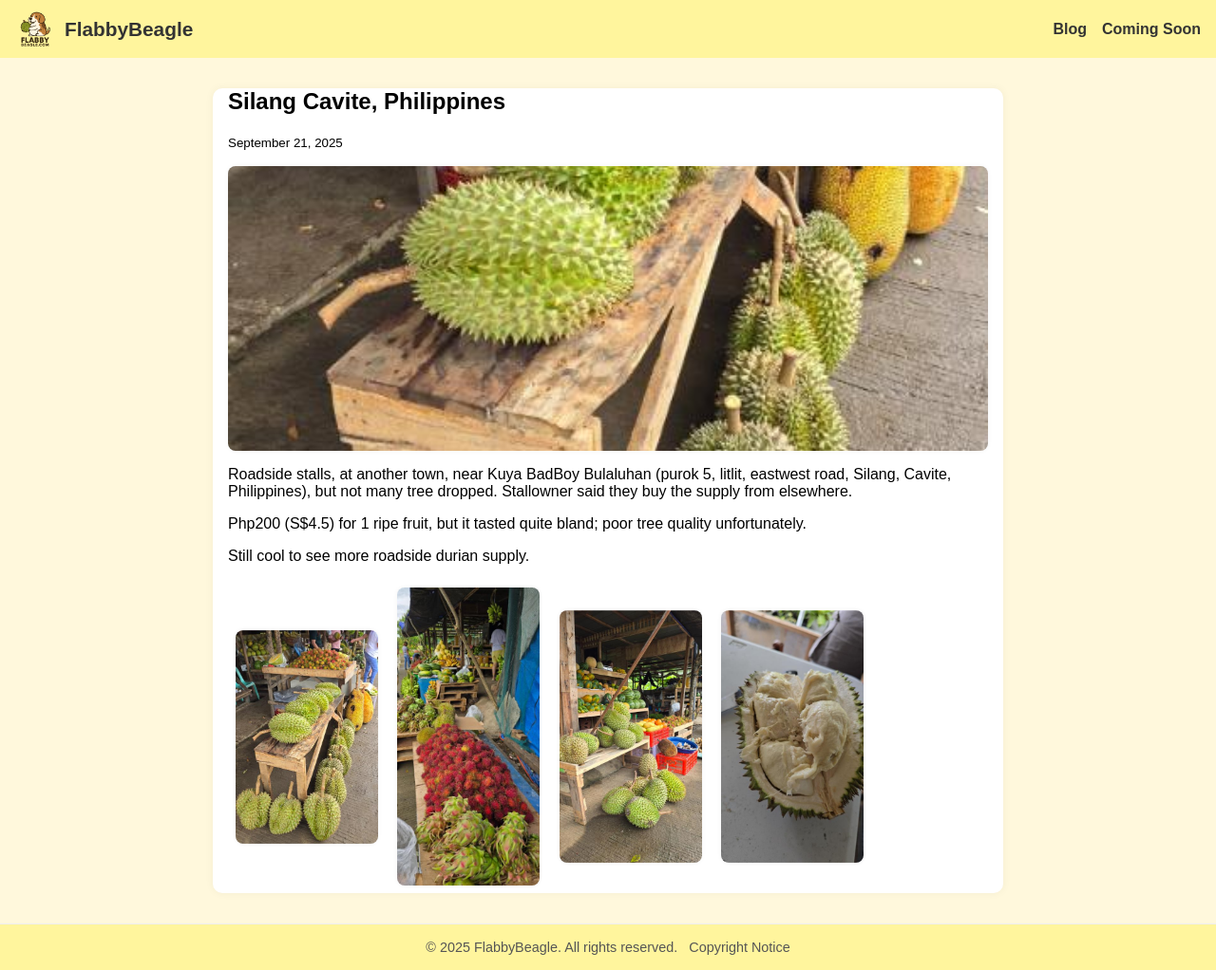
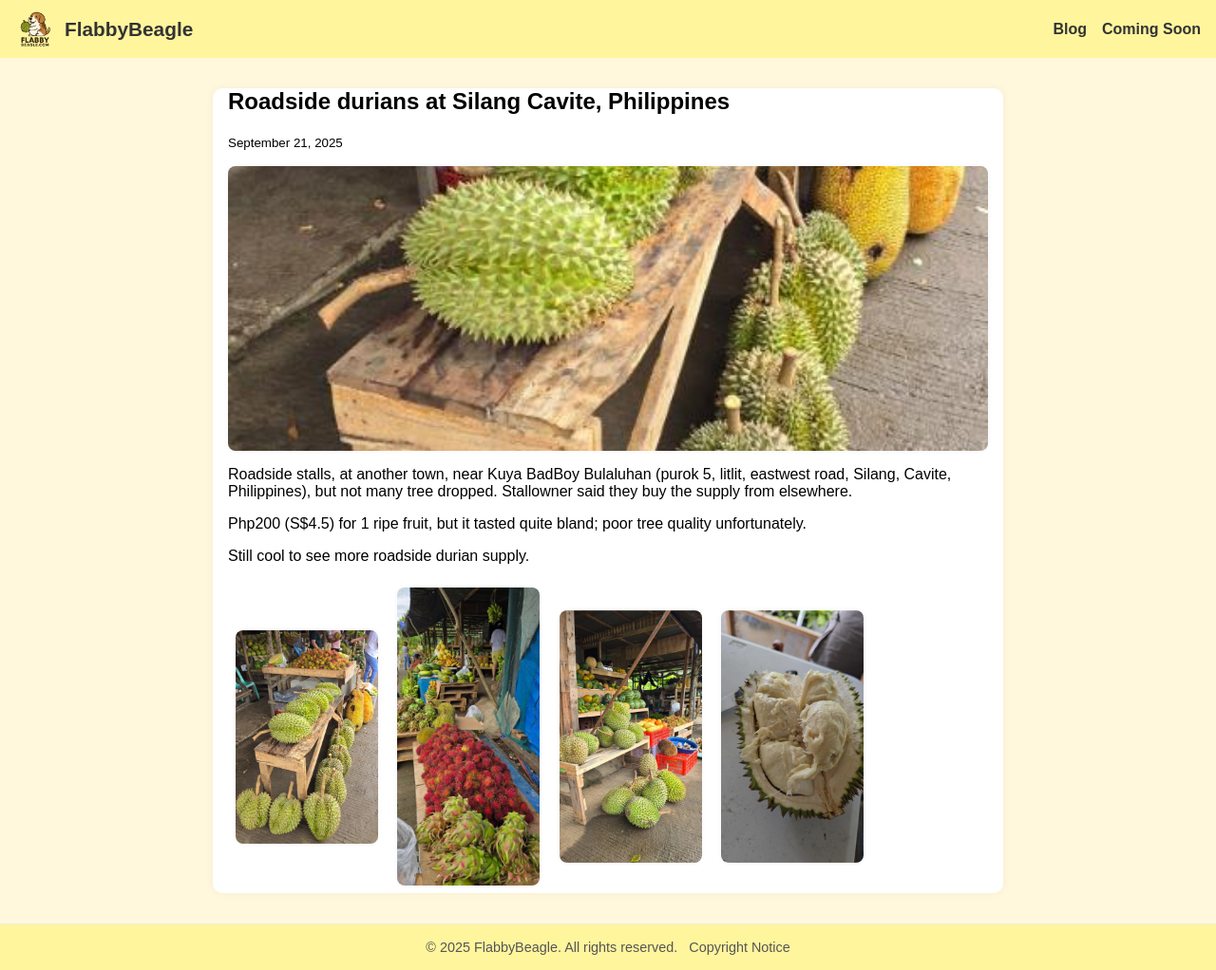
Before and after one commit to yensan57/flabbybeagle, a Jekyll site: the page built from _posts/2025-09-21-philippines-manila-cavite-silang.md, in a window 1280 px wide. Shown: the whole page at 95% size. Built offline with Jekyll 4.4.1, drawn with Linux system fonts in a browser that asks for light colours.

Commit message:
Update 2025-09-21-philippines-manila-cavite-silang.md

```diff
--- a/_posts/2025-09-21-philippines-manila-cavite-silang.md
+++ b/_posts/2025-09-21-philippines-manila-cavite-silang.md
@@ -1,6 +1,6 @@
 ---
 layout: post
-title: "Silang Cavite, Philippines"
+title: "Roadside durians at Silang Cavite, Philippines"
 date: 2025-09-21
 thumbnail: /assets/images/2025-09-21/20250921_154635_small.jpg
 ---
```
